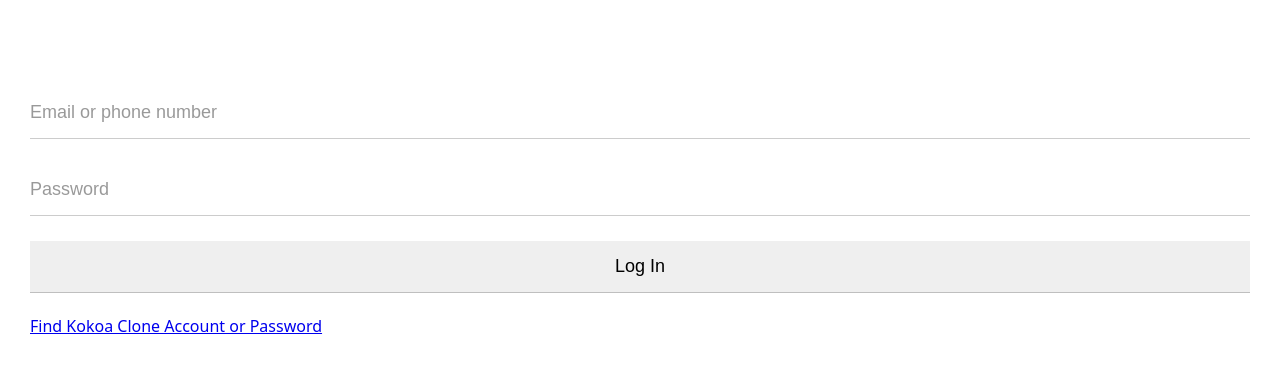
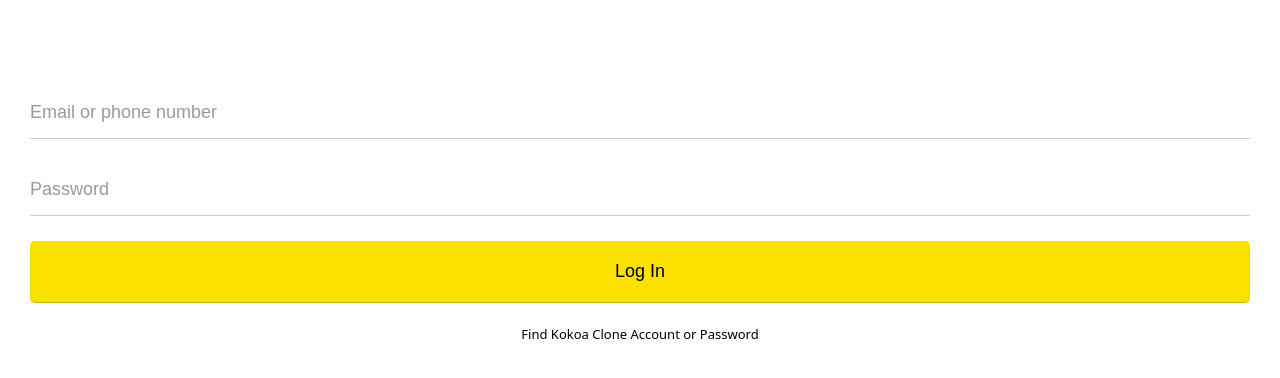
Before and after one commit to wonder-redflavor/kakao-clone, a plain HTML site: page index.html in a window 1280 px wide. Shown: the part 180-558 px from the top of the page. Drawn offline with Linux system fonts and the light colour scheme.

Commit message:
update login page+organize

```diff
--- /dev/null
+++ b/css/screens/login.css
@@ -0,0 +1,64 @@
+
+.welcome-header {
+    margin: 90px 0px;
+    text-align: center;
+    display: flex;
+    flex-direction: column;
+    align-items: center;
+    font-weight: 600;
+}
+
+.welcome-header__title {
+    margin-bottom: 20px;
+    font-size: 25px;
+}
+
+.welcome-header__text {
+    width: 60%;
+    opacity: 0.7;
+}
+
+ /* class 와 id 누가 더 편리한지 비교하기 위해 id 사용 */
+#login-form {
+    display: flex;
+    flex-direction: column;
+    margin: 0px 30px;
+}
+
+#login-form input {
+    border: none;
+    padding: 15px 0px;
+    font-size: 18px;
+    border-bottom: 1px solid rgba(0, 0, 0, 0.2);
+    margin-bottom: 25px;
+
+
+}
+
+#login-form input:not([type="subnot"]) {
+    border-bottom: 1px solid rgba(0, 0, 0, 0.2);
+    transition: border-color 0.3s ease-in-out;
+
+}
+
+#login-form input::placeholder {
+    color: rgba(0, 0, 0, 0.4);
+}
+
+#login-form input:focus {
+    border-color: var(--yellow);
+}
+
+#login-form input[type="submit"] {
+    background-color: var(--yellow);
+    cursor: pointer;
+    padding: 20px 0px;
+    border-radius: 5px;
+}
+
+#login-form a {
+    text-align: center;
+    text-decoration: none;
+    color: inherit;
+    font-size: 13px;
+}
--- a/css/styles.css
+++ b/css/styles.css
@@ -1,50 +1,12 @@
 @import "reset.css";
 @import "variables.css";
-@import "status-bar.css";
+
+/* Components */
+@import "components/status-bar.css";
+
+/* Screens */
+@import "screens/login.css";
 
 body {
     font-family: system-ui, -apple-system, BlinkMacSystemFont, 'Segoe UI', Roboto, Oxygen, Ubuntu, Cantarell, 'Open Sans', 'Helvetica Neue', sans-serif;
 }
-
-.welcome-header {
-    margin: 90px 0px;
-    text-align: center;
-    display: flex;
-    flex-direction: column;
-    align-items: center;
-    font-weight: 600;
-}
-
-.welcome-header__title {
-    margin-bottom: 20px;
-    font-size: 25px;
-}
-
-.welcome-header__text {
-    width: 60%;
-    opacity: 0.7;
-}
-
- /* class 와 id 누가 더 편리한지 비교하기 위해 id 사용 */
-#login-form {
-    display: flex;
-    flex-direction: column;
-    margin: 0px 30px;
-}
-
-#login-form input {
-    border: none;
-    padding: 15px 0px;
-    font-size: 18px;
-    border-bottom: 1px solid rgba(0, 0, 0, 0.2);
-    margin-bottom: 25px;
-    transition: border-color 0.3s ease-in-out;
-}
-
-#login-form input::placeholder {
-    color: rgba(0, 0, 0, 0.4);
-}
-
-#login-form input:focus {
-    border-color: var(--yellow);
-}
--- a/index.html
+++ b/index.html
@@ -30,7 +30,7 @@
       </p>
     </header>
 
-    <form id="login-form">
+    <form action="friends.html" method="get" id="login-form">
       <input type="text" placeholder="Email or phone number" />
       <input type="password" placeholder="Password" />
       <input type="submit" value="Log In" />
```
Also changed, not shown: friends.html (added, +1 -0 lines), css/components/status-bar.css (renamed from css/status-bar.css).
